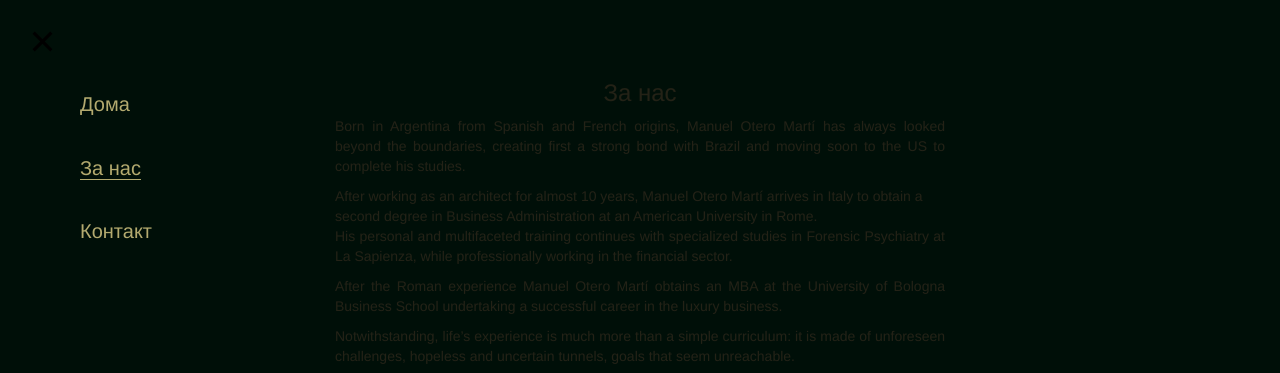
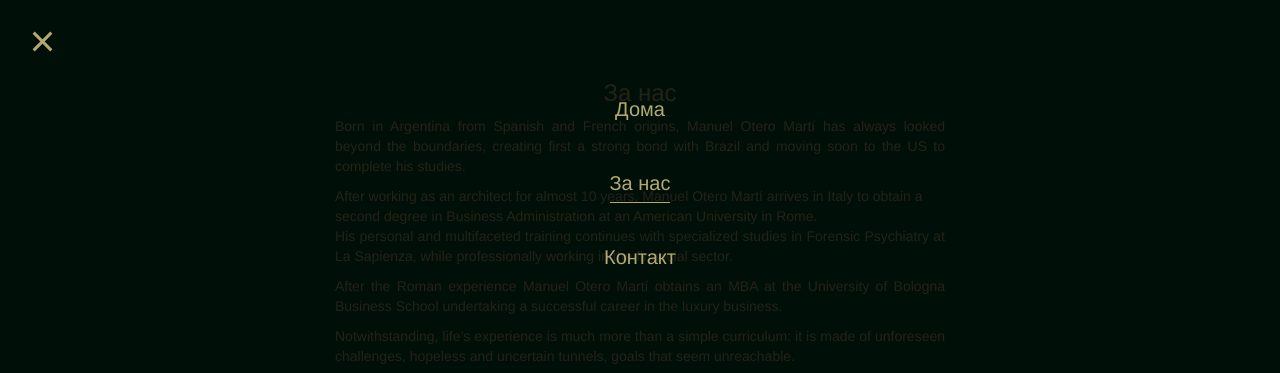
Before and after one commit to bojanmarkovski/studioArt, a plain HTML site: page zanas.html in a window 1280 px wide. Both pictures are taken after a click on the element 45 px from the left and 45 px from the top of the page. Shown: the top 373 px of the page. Drawn offline with nearby package versions, Linux system fonts and the light colour scheme.

Commit message:
navbar menu change

```diff
--- a/js/custom.js
+++ b/js/custom.js
@@ -12,12 +12,14 @@ $( document ).ready(function() {
 			$(".button-navbar div.icon-bar").show();
 			$(".button-navbar .icon-bar-absolute-first").hide();
 			$(".button-navbar .icon-bar-absolute-second").hide();
+			// $("body").css({"overflow" : "auto", "padding-right" : "0px"});
 		} else{
 			$(".overlay-menu-items").show(800);
 			$(".overlay-menu-items").addClass("active-nav");
 			$(".button-navbar div.icon-bar").hide();
 			$(".button-navbar .icon-bar-absolute-first").show();
 			$(".button-navbar .icon-bar-absolute-second").show();
+			// $("body").css({"overflow" : "hidden", "padding-right" : "17px"});
 		}
 	})
 
--- a/style.css
+++ b/style.css
@@ -19,9 +19,10 @@ body{
 .pd-bottom{
 	padding-bottom: 30px;
 }
+
 /*BUTTON NAVBAR*/
 .button-navbar{
-	position: absolute;
+	position: fixed;
 	top: 30px;
 	cursor: pointer;
 	z-index: 2;
@@ -54,6 +55,7 @@ body{
 	transform: rotate(-45deg);
 	top: 10px;
 	display: none;
+	background-color: #B3AA6F;
 }
 
 .button-navbar .icon-bar-absolute-second{
@@ -63,6 +65,7 @@ body{
 	top: 10px;
 	transition: .25s ease-in-out;
 	display: none;
+	background-color: #B3AA6F;
 }
 
 /*MENU*/
@@ -89,6 +92,12 @@ body{
 	border-bottom: 1px solid #B3AA6F;
 }
 
+.menu-items ul{
+	margin-top: 80px;
+	padding: 0;
+	text-align: center;
+}
+
 .menu-items ul li a{
 	color: #B3AA6F;
 	text-decoration: none;
@@ -101,16 +110,34 @@ body{
     padding-bottom: 5px;
     overflow: hidden;
     color: red;
+	margin-top: 20px;
+	font-size: 20px;
 }
 
-.menu-items ul{
-	margin-top: 80px;
-	margin-left: 40px;
+/*HOVER EFFECT ON MENU ITEMS*/
+.hover-effect {
+  display: inline-block;
+  position: relative;
+  padding: 5px 0;
+}
+.hover-effect:after {
+  content: '';
+  position: absolute;
+  bottom: 0;
+  left: 0;
+  right: 0;
+  width: 100%;
+  height: 2px;
+  transform: scaleX(0);
+  background-color: #B3AA6F;
+  transition: transform 0.2s;
+}
+.hover-effect:hover:after {
+  transform: scaleX(1);
 }
 
-.menu-items ul li{
-	margin-top: 20px;
-	font-size: 20px;
+@media screen and (max-width: 991px){
+
 }
 
 /*FOOTER*/
--- a/zanas.html
+++ b/zanas.html
@@ -28,9 +28,9 @@
 	<div class="overlay-menu-items">
 		<div class="menu-items">
 			<ul>
-				<li><a href="index.html">Дома</a></li>
-				<li><a href="zanas.html" class="active">За нас</a></li>
-				<li><a href="kontakt.html">Контакт</a></li>
+				<li><a href="index.html" class="hover-effect">Дома</a></li>
+				<li><a href="zanas.html" class="hover-effect active">За нас</a></li>
+				<li><a href="kontakt.html" class="hover-effect">Контакт</a></li>
 			</ul>
 		</div>
 	</div>
```
